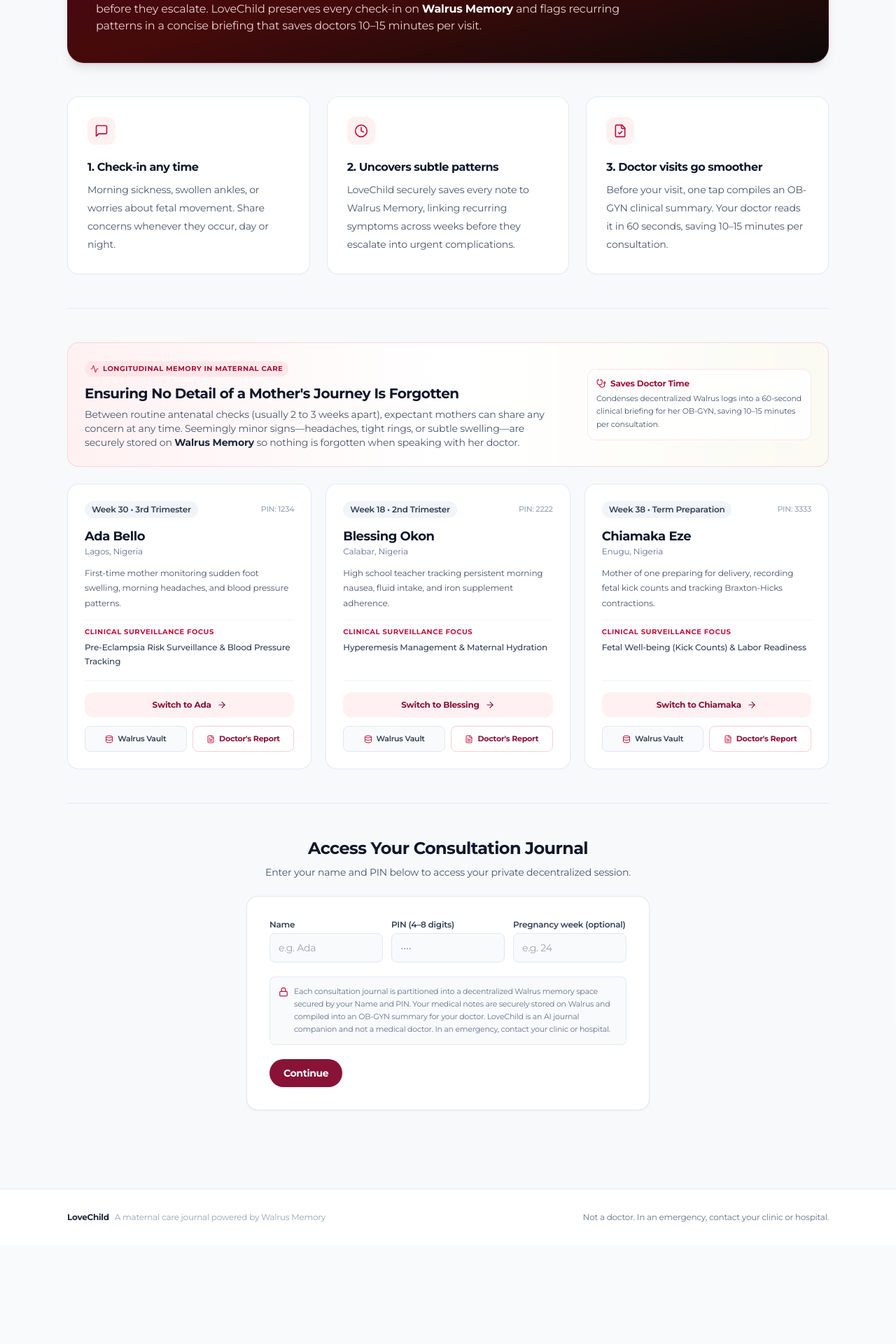
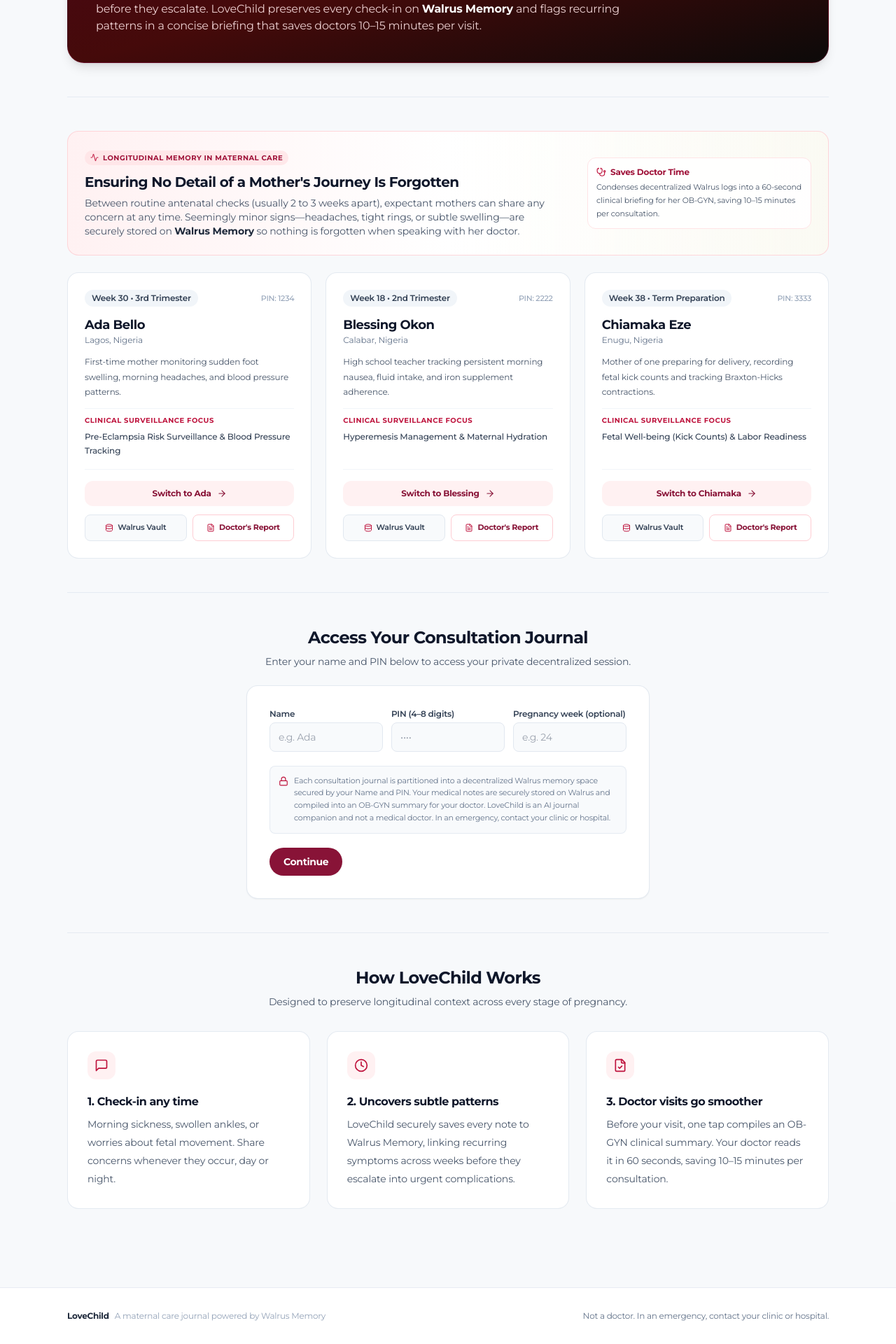
Before and after one commit to nobl3Y/LoveChild, a Next.js app: page / in a window 1280 px wide. Shown: the part 316-2236 px from the top of the page at 70% size. Before the commit the page ends 2095 px from the top, so only its background shows below. Built offline with nearby package versions, Linux system fonts and the light colour scheme.

Commit message:
refactor: optimize page flow for maximum engagement (Hero -> Cohorts -> Chat -> Clinical Info)

```diff
--- a/app/page.tsx
+++ b/app/page.tsx
@@ -113,38 +113,7 @@
           </div>
         </section>
 
-        {/* How it works */}
-        <section className="grid grid-cols-1 md:grid-cols-3 gap-6">
-          <div className="bg-white p-7 rounded-2xl border border-slate-200/90">
-            <div className="w-10 h-10 rounded-xl bg-rose-50 flex items-center justify-center mb-5">
-              <MessageSquare className="w-5 h-5 text-rose-700" />
-            </div>
-            <h3 className="font-bold text-slate-900 text-base mb-2">1. Check-in any time</h3>
-            <p className="text-sm text-slate-600 leading-[1.85]">
-              Morning sickness, swollen ankles, or worries about fetal movement. Share concerns whenever they occur, day or night.
-            </p>
-          </div>
-          <div className="bg-white p-7 rounded-2xl border border-slate-200/90">
-            <div className="w-10 h-10 rounded-xl bg-rose-50 flex items-center justify-center mb-5">
-              <Clock className="w-5 h-5 text-rose-700" />
-            </div>
-            <h3 className="font-bold text-slate-900 text-base mb-2">2. Uncovers subtle patterns</h3>
-            <p className="text-sm text-slate-600 leading-[1.85]">
-              LoveChild securely saves every note to Walrus Memory, linking recurring symptoms across weeks before they escalate into urgent complications.
-            </p>
-          </div>
-          <div className="bg-white p-7 rounded-2xl border border-slate-200/90">
-            <div className="w-10 h-10 rounded-xl bg-rose-50 flex items-center justify-center mb-5">
-              <FileCheck className="w-5 h-5 text-rose-700" />
-            </div>
-            <h3 className="font-bold text-slate-900 text-base mb-2">3. Doctor visits go smoother</h3>
-            <p className="text-sm text-slate-600 leading-[1.85]">
-              Before your visit, one tap compiles an OB-GYN clinical summary. Your doctor reads it in 60 seconds, saving 10–15 minutes per consultation.
-            </p>
-          </div>
-        </section>
-
-        {/* Segment 3: Featured Cohort Showcase */}
+        {/* Segment 2: Featured Cohort Showcase */}
         <section className="pt-12 border-t border-slate-200/80">
           <MotherCohortShowcase
             currentProfile={profile}
@@ -154,7 +123,7 @@
           />
         </section>
 
-        {/* Segment 4: Live Consultation Journal / Access */}
+        {/* Segment 3: Live Consultation Journal / Access */}
         <section className="pt-12 border-t border-slate-200/80 space-y-6">
           <div className="text-center max-w-xl mx-auto space-y-2">
             <h2 className="text-xl sm:text-2xl font-bold text-slate-900 tracking-tight">
@@ -187,6 +156,47 @@
               />
             </div>
           )}
+        </section>
+
+        {/* Segment 4: How it works & Clinical Rationale */}
+        <section className="pt-12 border-t border-slate-200/80">
+          <div className="text-center max-w-xl mx-auto mb-8 space-y-2">
+            <h2 className="text-xl sm:text-2xl font-bold text-slate-900 tracking-tight">
+              How LoveChild Works
+            </h2>
+            <p className="text-xs sm:text-sm text-slate-600 leading-[1.85]">
+              Designed to preserve longitudinal context across every stage of pregnancy.
+            </p>
+          </div>
+          <div className="grid grid-cols-1 md:grid-cols-3 gap-6">
+            <div className="bg-white p-7 rounded-2xl border border-slate-200/90 shadow-2xs">
+              <div className="w-10 h-10 rounded-xl bg-rose-50 flex items-center justify-center mb-5">
+                <MessageSquare className="w-5 h-5 text-rose-700" />
+              </div>
+              <h3 className="font-bold text-slate-900 text-base mb-2">1. Check-in any time</h3>
+              <p className="text-sm text-slate-600 leading-[1.85]">
+                Morning sickness, swollen ankles, or worries about fetal movement. Share concerns whenever they occur, day or night.
+              </p>
+            </div>
+            <div className="bg-white p-7 rounded-2xl border border-slate-200/90 shadow-2xs">
+              <div className="w-10 h-10 rounded-xl bg-rose-50 flex items-center justify-center mb-5">
+                <Clock className="w-5 h-5 text-rose-700" />
+              </div>
+              <h3 className="font-bold text-slate-900 text-base mb-2">2. Uncovers subtle patterns</h3>
+              <p className="text-sm text-slate-600 leading-[1.85]">
+                LoveChild securely saves every note to Walrus Memory, linking recurring symptoms across weeks before they escalate into urgent complications.
+              </p>
+            </div>
+            <div className="bg-white p-7 rounded-2xl border border-slate-200/90 shadow-2xs">
+              <div className="w-10 h-10 rounded-xl bg-rose-50 flex items-center justify-center mb-5">
+                <FileCheck className="w-5 h-5 text-rose-700" />
+              </div>
+              <h3 className="font-bold text-slate-900 text-base mb-2">3. Doctor visits go smoother</h3>
+              <p className="text-sm text-slate-600 leading-[1.85]">
+                Before your visit, one tap compiles an OB-GYN clinical summary. Your doctor reads it in 60 seconds, saving 10–15 minutes per consultation.
+              </p>
+            </div>
+          </div>
         </section>
       </main>
 
```
